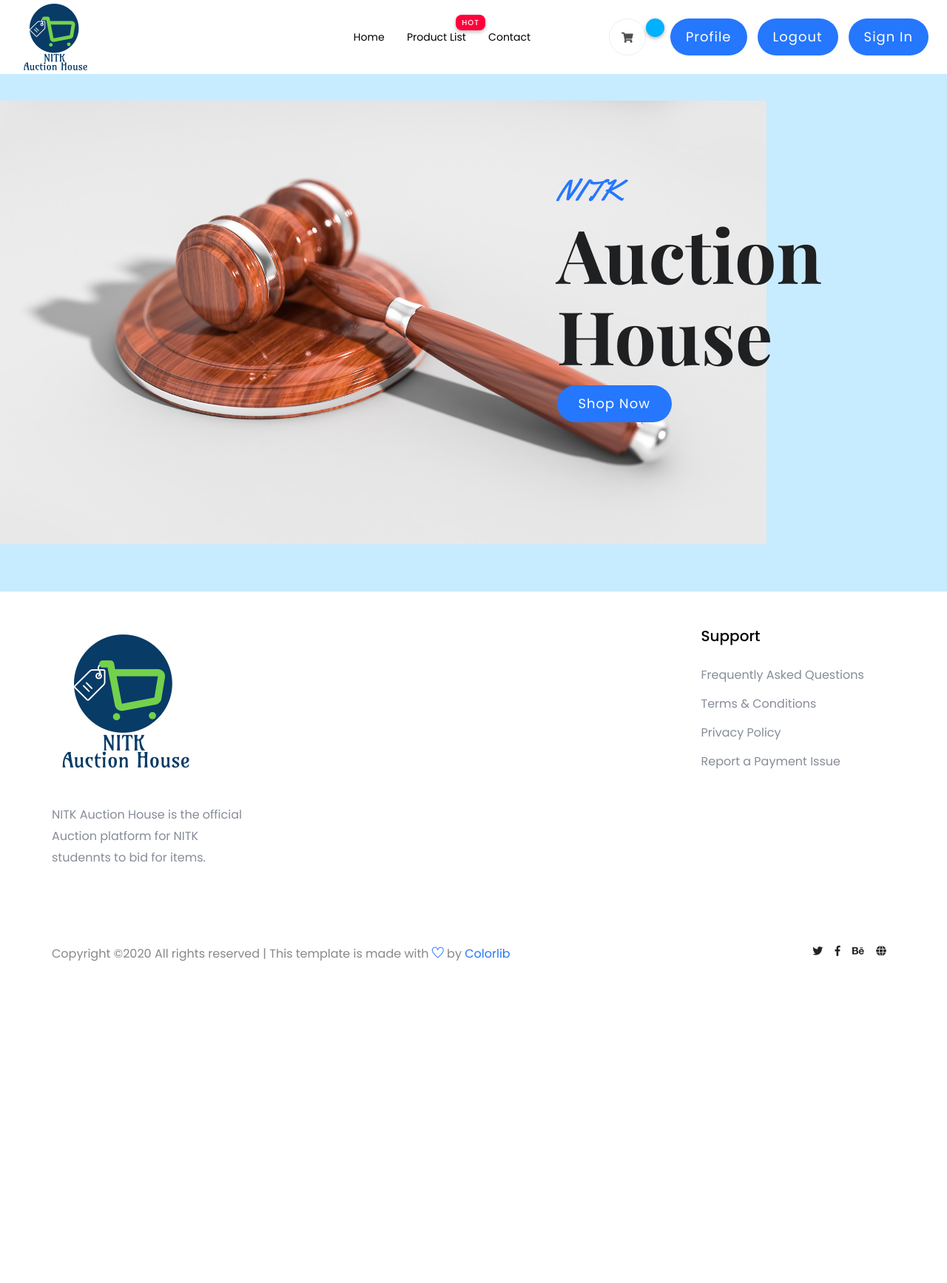
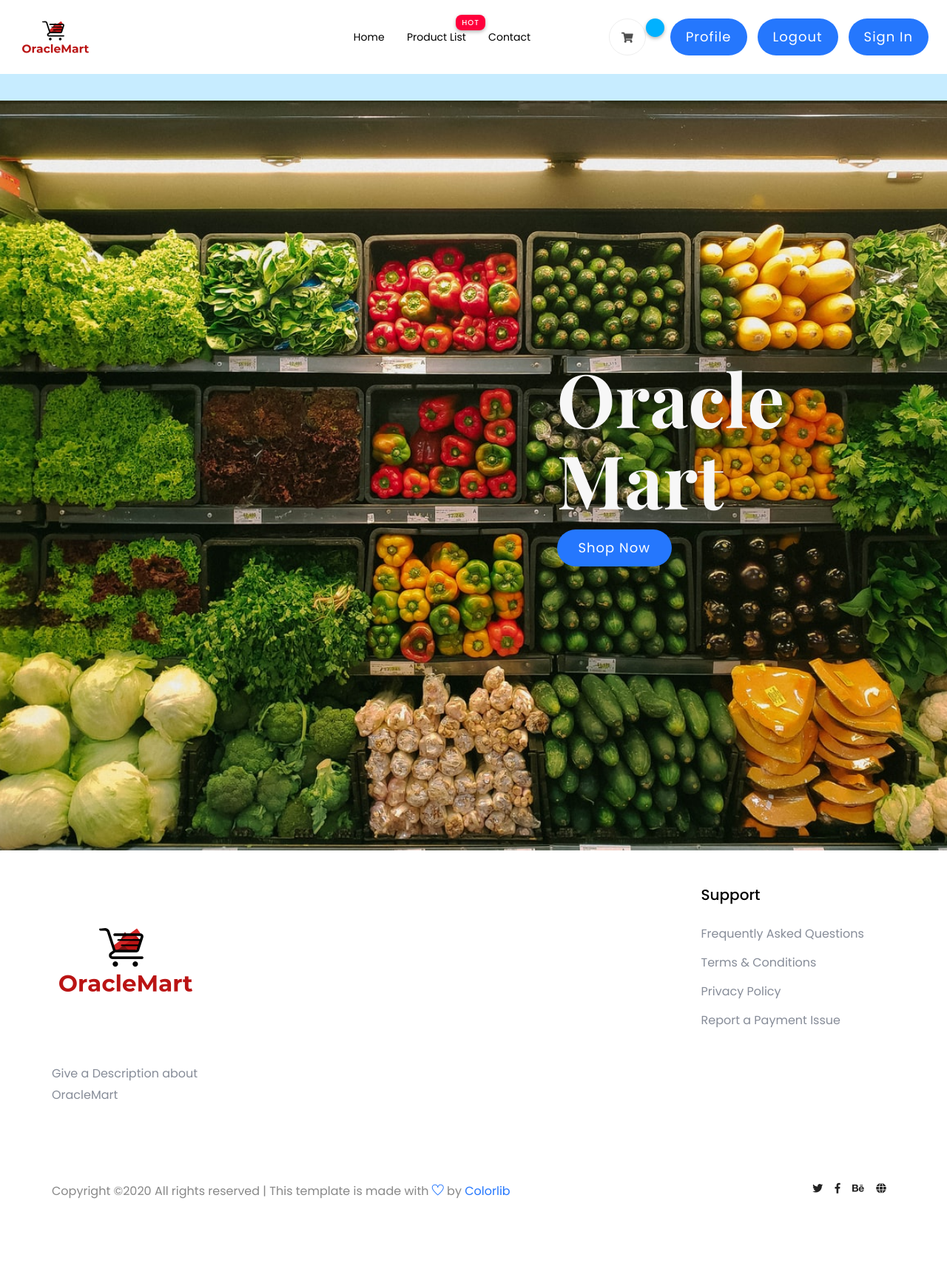
Before and after one commit to chaitany10/Marketplace, a Django app: page / in a window 1280 px wide. Shown: the top 1735 px of the page at 74% size. Before the commit the page ends 1300 px from the top, so only its background shows below. Run offline with Django 3.2, Linux system fonts and the light colour scheme; some libraries are stand-ins or nearby versions; some web fonts are replaced.

Commit message:
Changed UI

```diff
--- a/Marketplace/templates/base.html
+++ b/Marketplace/templates/base.html
@@ -73,7 +73,7 @@
                             <!-- Logo -->
                             <div class="col-xl-1 col-lg-1 col-md-1 col-sm-3">
                                 <div class="logo">
-                                  <a href=""><img src="{% static 'assets/img/logo.png'%}" height = 100px width = 100px alt=""></a>
+                                  <a href=""><img src="{% static 'assets/img/Newlogo.png'%}" height = 100px width = 100px alt=""></a>
                                 </div>
                             </div>
                             <div class="col-xl-6 col-lg-8 col-md-7 col-sm-5">
@@ -154,11 +154,11 @@
                          <div class="single-footer-caption mb-30">
                               <!-- logo -->
                              <div class="footer-logo">
-                                 <a href=""><img src="{% static 'assets/img/logo.png'%}" alt=""></a>
+                                 <a href=""><img src="{% static 'assets/img/Newlogo.png'%}" alt=""></a>
                              </div>
                              <div class="footer-tittle">
                                  <div class="footer-pera">
-                                     <p>NITK Auction House is the official Auction platform for NITK studennts to bid for items. </p>
+                                     <p>Give a Description about OracleMart</p>
                                 </div>
                              </div>
                          </div>
--- a/Marketplace/templates/index.html
+++ b/Marketplace/templates/index.html
@@ -13,13 +13,13 @@
                     <div class="row d-flex align-items-center justify-content-between">
                         <div class="col-xl-6 col-lg-6 col-md-6 col-sm-6 d-none d-md-block">
                             <div class="hero__img" data-animation="bounceIn" data-delay=".4s">
-                                <img src="{% static 'assets/img/front-page2.jpg'%}" alt="" width = 1080px>
+                                <img src="{% static 'assets/img/Grocery_HD.jpeg'%}" alt="" width = 1400px>
                             </div>
                         </div>
                         <div class="col-xl-5 col-lg-5 col-md-5 col-sm-8">
                             <div class="hero__caption">
-                                <span data-animation="fadeInRight" data-delay=".4s">NITK</span>
-                                <h1 data-animation="fadeInRight" data-delay=".6s">Auction <br> House</h1>
+                                <!-- <span data-animation="fadeInRight" data-delay=".4s">NITK</span> -->
+                                <h1 style="color:#f7f7f7" data-animation="fadeInRight" data-delay=".6s">Oracle <br> Mart</h1>
 
                                 <!-- Hero-btn -->
                                 <div class="hero__btn" data-animation="fadeInRight" data-delay="1s">
```
Also changed, not shown: Marketplace/db.sqlite3, Marketplace/static/assets/img/Grocery.jpeg (added), Marketplace/static/assets/img/Grocery2.jpeg (added), Marketplace/static/assets/img/Grocery3.jpeg (added), Marketplace/static/assets/img/Grocery_HD.jpeg (added), Marketplace/static/assets/img/Newlogo.png (added).
